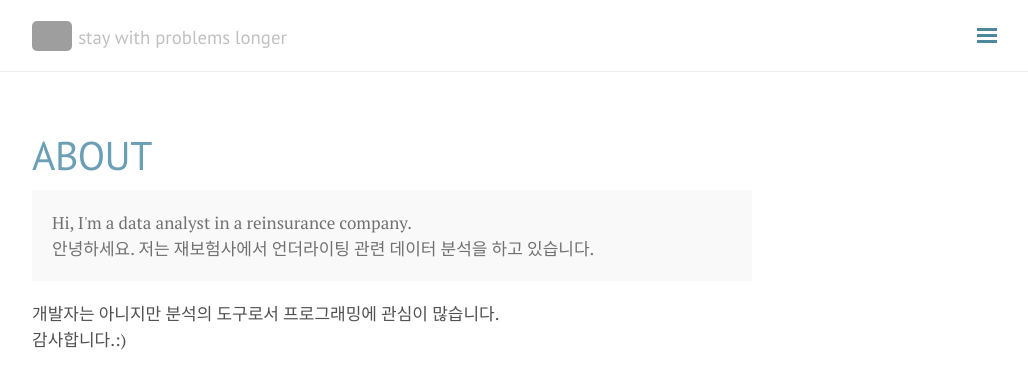
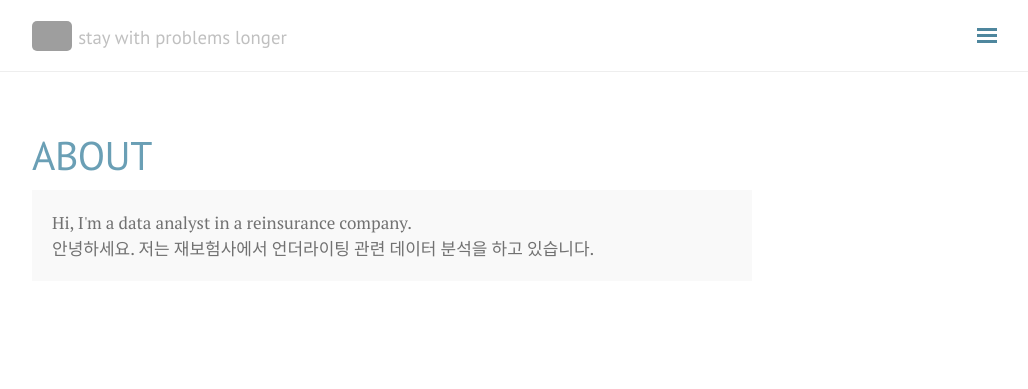
Before and after one commit to seokhoonj/seokhoonj.github.io, a Jekyll site: the page built from about.md, in a window 1280 px wide. Shown: the top 389 px of the page, without its empty margins (248-1276 px from the left). Built offline with Jekyll 4.4.1, drawn with Linux system fonts in a browser that asks for light colours; nearby versions of some CDN libraries; comment, search, counter and statistics services are not loaded; grey boxes are pictures that could not be loaded.

Commit message:
modify about.md

```diff
--- a/about.md
+++ b/about.md
@@ -7,6 +7,3 @@ title: About
   Hi, I'm a data analyst in a reinsurance company.<br>
   안녕하세요. 저는 재보험사에서 언더라이팅 관련 데이터 분석을 하고 있습니다.<br>
 </p>
-
-개발자는 아니지만 분석의 도구로서 프로그래밍에 관심이 많습니다.
-감사합니다.:)
```
